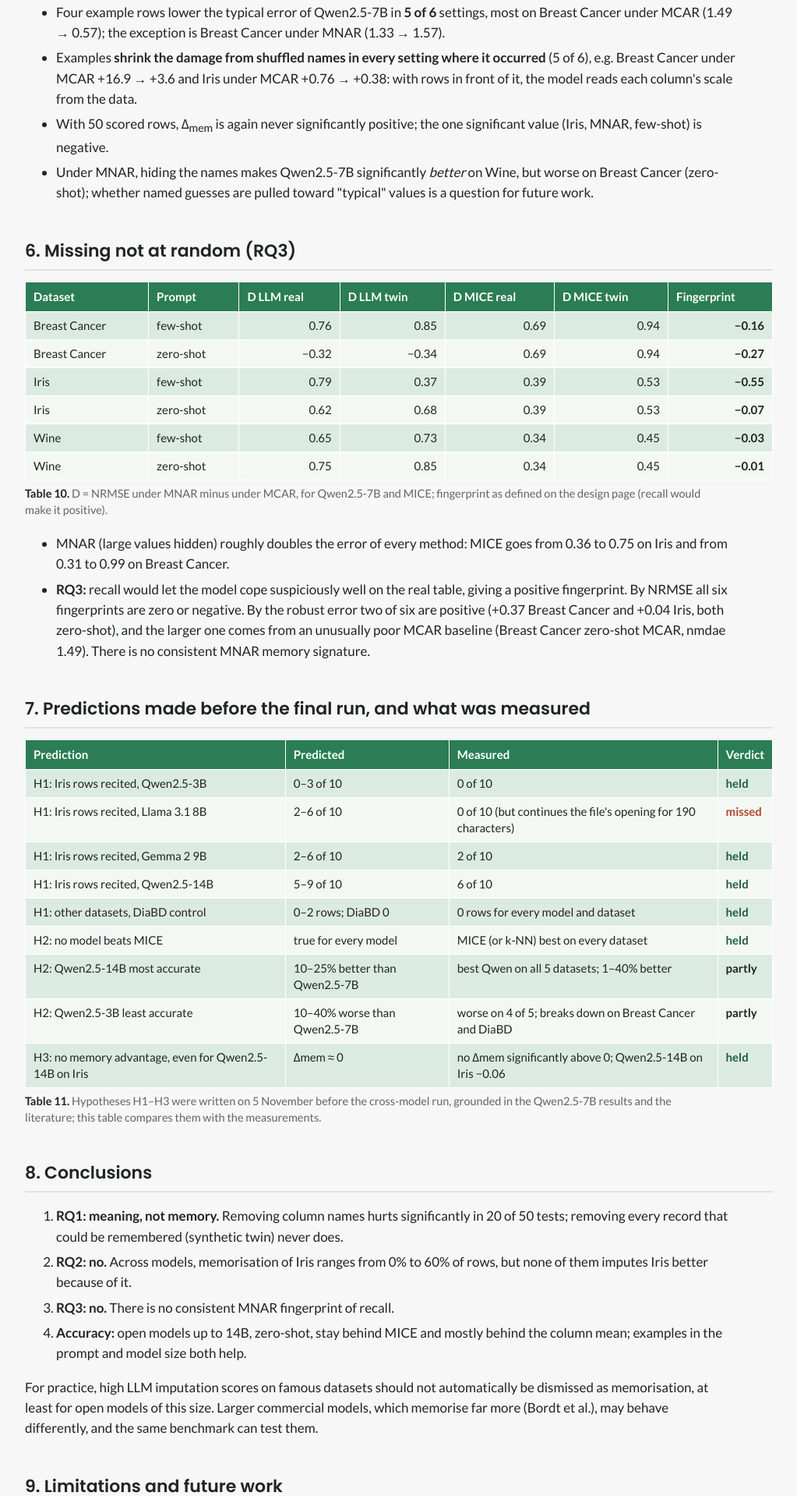
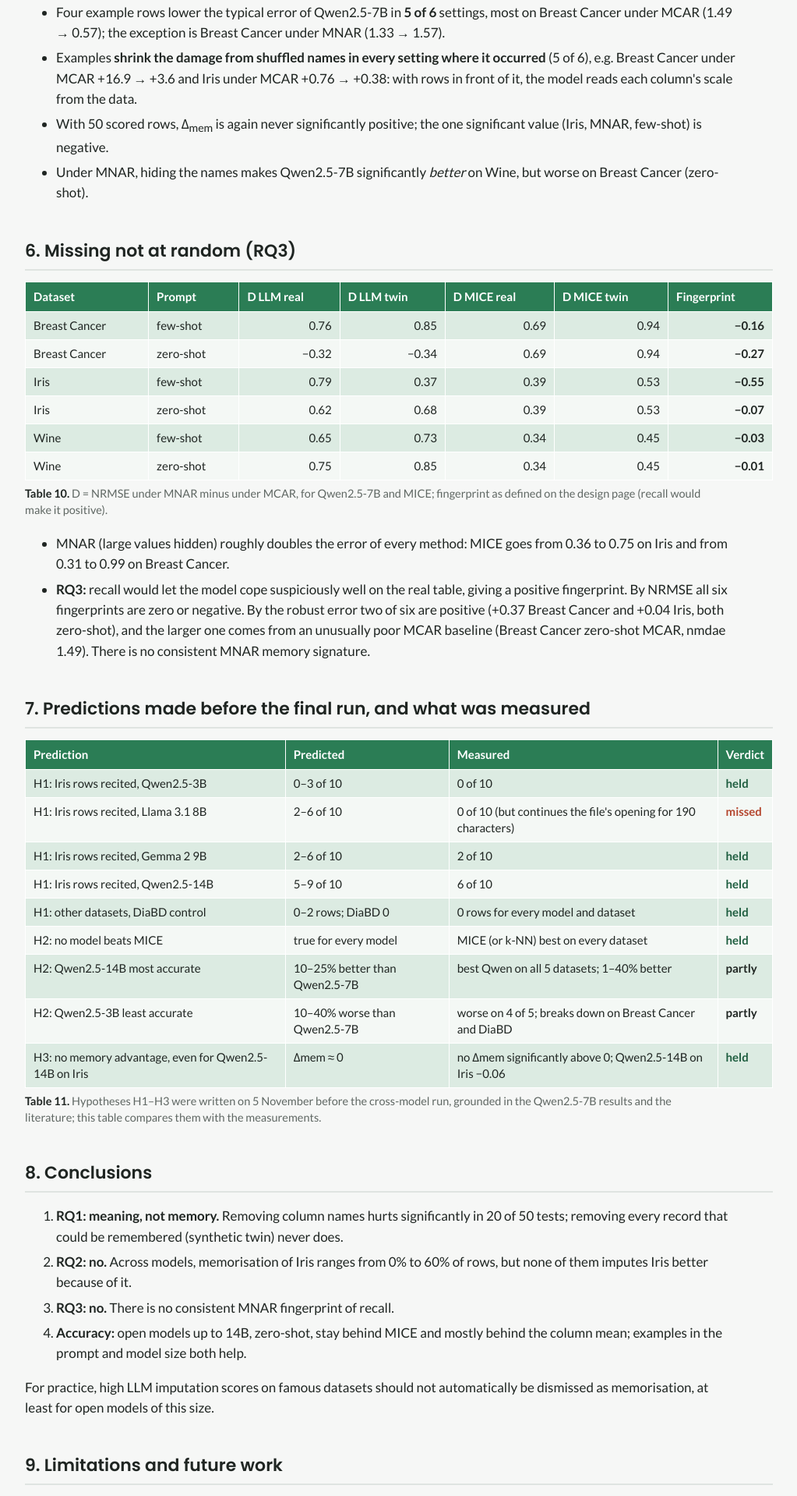
Before and after one commit to Al-Ayaan-Ansari/LLM-Data-Cleaning-Memorisation, a plain HTML site: page results.html in a window 1280 px wide. Shown: the part 6052-7970 px from the top of the page at 78% size, without its empty margins (128-1151 px from the left). Drawn offline with Linux system fonts and the light colour scheme.

Commit message:
Keep future work to the original plan
Co-Authored-By: Claude Opus 5.5 <noreply@anthropic.com>

```diff
--- a/results.html
+++ b/results.html
@@ -156,7 +156,7 @@
 <li>Four example rows lower the typical error of Qwen2.5-7B in <b>5 of 6</b> settings, most on Breast Cancer under MCAR (1.49 → 0.57); the exception is Breast Cancer under MNAR (1.33 → 1.57).</li>
 <li>Examples <b>shrink the damage from shuffled names in every setting where it occurred</b> (5 of 6), e.g. Breast Cancer under MCAR +16.9 → +3.6 and Iris under MCAR +0.76 → +0.38: with rows in front of it, the model reads each column's scale from the data.</li>
 <li>With 50 scored rows, Δ<sub>mem</sub> is again never significantly positive; the one significant value (Iris, MNAR, few-shot) is negative.</li>
-<li>Under MNAR, hiding the names makes Qwen2.5-7B significantly <em>better</em> on Wine, but worse on Breast Cancer (zero-shot); whether named guesses are pulled toward "typical" values is a question for future work.</li>
+<li>Under MNAR, hiding the names makes Qwen2.5-7B significantly <em>better</em> on Wine, but worse on Breast Cancer (zero-shot).</li>
 </ul>
 
 <h2>6. Missing not at random (RQ3)</h2>
@@ -177,7 +177,7 @@
 <li><b>RQ3: no.</b> There is no consistent MNAR fingerprint of recall.</li>
 <li><b>Accuracy:</b> open models up to 14B, zero-shot, stay behind MICE and mostly behind the column mean; examples in the prompt and model size both help.</li>
 </ol>
-<p>For practice, high LLM imputation scores on famous datasets should not automatically be dismissed as memorisation, at least for open models of this size. Larger commercial models, which memorise far more (Bordt et al.), may behave differently, and the same benchmark can test them.</p>
+<p>For practice, high LLM imputation scores on famous datasets should not automatically be dismissed as memorisation, at least for open models of this size.</p>
 
 <h2>9. Limitations and future work</h2>
 <ul>
@@ -191,7 +191,6 @@
 <li><b>MAR and 10% / 30% missingness:</b> MAR expected to behave like MCAR (as it does for MICE: 0.36 / 0.41 / 0.75 on Iris for MCAR / MAR / MNAR); MNAR errors expected to grow with the rate.</li>
 <li><b>More seeds and repeats:</b> expected to tighten the intervals without changing the "no memory advantage" result.</li>
 <li><b>RQ4/RQ5 and downstream accuracy</b> (classifiers trained on the cleaned data): differences between imputers expected to stay under 2 accuracy points at 20% missingness.</li>
-<li><b>Larger models</b> (e.g. 70B, or commercial models): the place where a positive Δ<sub>mem</sub> is most likely to appear, given how much more they memorise.</li>
 </ul></div>
 
 <h2>Data</h2>
```
Also changed, not shown: FINAL_PRESENTATION.html (+2 -2 lines), 1 other file.
